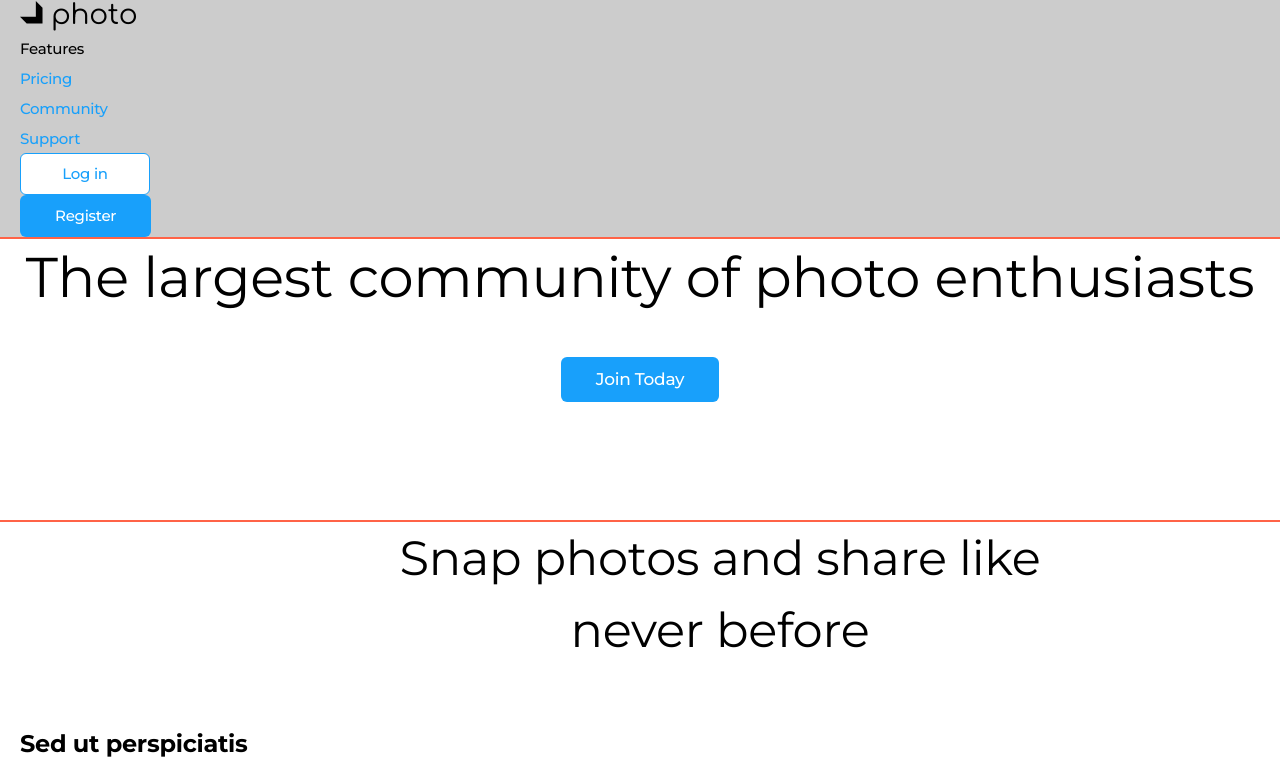
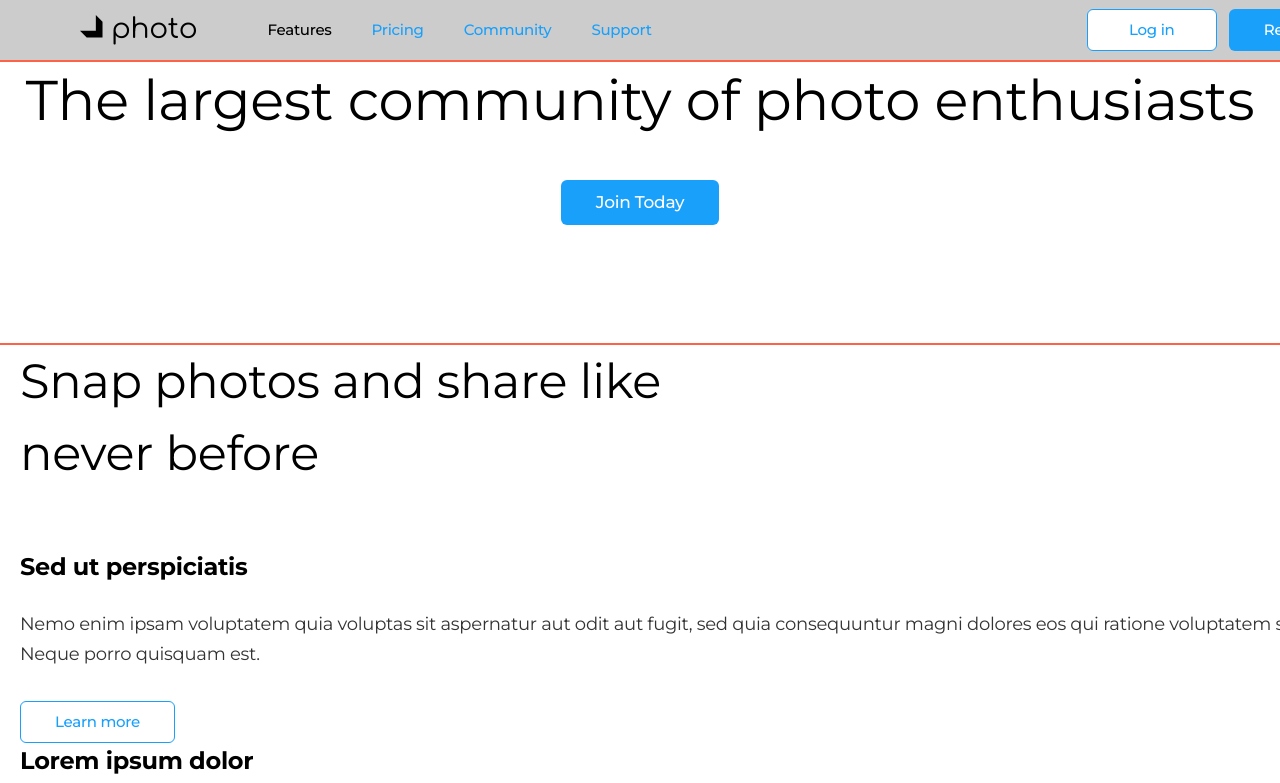
Before and after one commit to vnko1/fs-67-recorded-lessons, a plain HTML site: page index.html in a window 1280 px wide. Shown: the top 783 px of the page. Drawn offline with nearby package versions, Linux system fonts and the light colour scheme.

Commit message:
starting to add flex

```diff
--- a/css/styles.css
+++ b/css/styles.css
@@ -23,6 +23,44 @@
   clip-path: inset(50%);
   margin: -1px;
 }
+
+/* .test-container {
+  width: 1230px;
+  padding-left: 15px;
+  padding-right: 15px;
+  margin-left: auto;
+  margin-right: auto;
+}
+
+.flex-container {
+  display: flex;
+  flex-wrap: wrap;
+  justify-content: space-between; - подходит, если уверены, что не пропадет контен, иначе будет дырка!
+}
+
+.flex-element {
+  width: 380px; / calc((100% - 2 * 30px) / 3)
+  margin-right: 30px;
+  margin-bottom: 30px;
+}
+
+.flex-element:nth-child(3n) {
+  margin-right: 0;
+}
+
+.flex-element:not(:nth-child(3n)) {
+  margin-right: 30px;
+}
+
+.flex-element:nth-last-child(-n + 3) {
+  margin-bottom: 0;
+}
+
+.flex-element:not(:nth-last-child(-n+3){
+  margin-right: 30px;
+}
+
+*/
 
 body {
   background-color: var(--primary-bg-color);
@@ -54,6 +92,7 @@ p {
 }
 
 .page-header {
+  /* padding-top: 14px; */
   background-color: #ccc;
 }
 .container {
@@ -64,9 +103,18 @@ p {
   padding-right: 20px;
   outline: 2px solid tomato;
 }
-.page-header {
-  /* padding-top: 14px; */
-  /* padding-bottom: 14px; */
+/* .page-header {
+  padding-top: 14px;
+  padding-bottom: 14px;
+}  */
+
+.main-nav {
+  display: flex;
+  align-items: center;
+}
+
+.page-header .logo {
+  margin-left: 60px;
 }
 
 .logo {
@@ -82,7 +130,28 @@ p {
 .logo:focus {
   color: var(--accent-color);
 }
+
+.site-nav {
+  display: flex;
+  margin-left: 70px;
+  /* width: 200px; */
+}
+
+.site-nav .item:not(:last-child) {
+  /* outline: 2px solid tomato; */
+  margin-right: 40px;
+}
+
+/* .site-nav .item + .item { селектор соседа, т.е. применяеться ко всему, что после (ниже в коде) соседа (+)
+  margin-left: 40px;
+} */
+
 .site-nav .link {
+  display: block;
+  padding-top: 21px;
+  padding-bottom: 21px;
+  /* margin-top: 21px;
+  margin-bottom: 21px; */
   color: var(--accent-color);
   font-weight: 500;
   font-size: 15px;
@@ -96,7 +165,21 @@ p {
   color: var(--title-text-color);
 }
 
+.auth-nav {
+  display: flex;
+  margin-left: auto;
+  margin-right: 60px;
+}
+
+.auth-nav .item:not(:last-child) {
+  margin-right: 12px;
+}
+/* .auth-nav .item + .item {
+  margin-right: 12px;
+} */
+
 /* button */
+
 .button {
   display: inline-block;
   border-radius: 6px;
@@ -120,6 +203,7 @@ p {
   background-color: var(--accent-color);
   color: var(--primary-bg-color);
 }
+
 .hero {
   text-align: center;
 }
@@ -131,8 +215,9 @@ p {
   font-weight: 400;
   font-size: 56px;
   line-height: 1.43;
-  text-align: center;
+  /* text-align: center; */
 }
+
 .hero .button {
   font-weight: 500;
   font-size: 17px;
@@ -156,7 +241,18 @@ p {
   font-weight: 400;
   font-size: 48px;
   line-height: 1.5;
-  text-align: center;
+}
+
+.feature-list {
+  display: flex;
+  flex-wrap: wrap;
+  /* justify-content: space-between;
+  column-gap: 148px;
+  row-gap: 60px; */
+}
+
+.feature-list .item {
+  /* max-width: 560px; */
 }
 
 .feature-list .title,
@@ -205,6 +301,7 @@ p {
 .clients .section-title {
   /* padding-top: 120px; */
   margin-bottom: 30px;
+  text-align: center;
 }
 
 .clients-description {
@@ -212,7 +309,7 @@ p {
   margin-bottom: 80px;
   font-size: 36px;
   line-height: 1.39;
-  /* text-align: center; */
+  text-align: center;
 }
 .section .section-description {
   margin-top: 0;
--- a/index.html
+++ b/index.html
@@ -22,34 +22,70 @@
     <!--css подключается после tag title согласно спецификации-->
   </head>
   <body>
+    <!-- <div class="test-container">
+      <div class="flex-container">
+        <div class="flex-element">
+          Lorem ipsum dolor sit amet consectetur, adipisicing elit. Dolorem ut quo hic, nobis
+          commodi id iste beatae magnam voluptatem odit! Eum, temporibus? Dolorum, repellat sequi
+          qui recusandae esse enim placeat.
+        </div>
+        <div class="flex-element">
+          Tempora, distinctio? Odit, voluptatem! Voluptatum aspernatur neque velit magni natus
+          dolorem, suscipit, est, nihil maxime unde nobis labore totam dolorum cum numquam et aut
+          itaque debitis quasi ducimus rerum. Provident.
+        </div>
+        <div class="flex-element">
+          Nam earum quidem fugiat unde velit exercitationem! Necessitatibus, nobis minima esse
+          temporibus, ipsa facere, minus iure ex optio inventore dignissimos laudantium quam eos
+          eaque asperiores quis consectetur? A, nam dolore.
+        </div>
+        <div class="flex-element">
+          Exercitationem temporibus minima reprehenderit iste laboriosam quod eius blanditiis
+          distinctio in soluta magni ea consequuntur, aperiam vitae quos consectetur provident sed
+          fugiat dolorem esse quas labore porro expedita. Eaque, cumque!
+        </div>
+        <div class="flex-element">
+          Ad hic et eum amet suscipit ducimus. Amet, perferendis voluptatibus impedit distinctio
+          cumque sit necessitatibus saepe, dolores sequi, aliquid nemo voluptatum accusamus harum
+          accusantium enim explicabo. Ea amet numquam consectetur!
+        </div>
+        <div class="flex-element">
+          Dolor, mollitia necessitatibus! Cumque laudantium fugiat modi aut sequi maxime, vitae ea
+          officiis. Aliquam esse perspiciatis excepturi magnam quae commodi repudiandae repellendus,
+          magni facere, nostrum odit libero eum expedita dolore.
+        </div>
+      </div>
+    </div> -->
     <header class="page-header">
       <!-- <div class="container"> -->
-      <nav class="container">
+      <nav class="container main-nav">
         <a href="./index.html" class="logo link">
           <img src="./images/logo.svg" alt="logo" />
           photo
         </a>
         <ul class="site-nav list">
-          <li><a href="./features.html" class="link current">Features</a></li>
-          <li><a href="/" class="link">Pricing</a></li>
-          <li><a href="/community.html" class="link">Community</a></li>
-          <li><a href="/" class="link">Support</a></li>
+          <li class="item">
+            <a href="./features.html" class="link current">Features</a>
+          </li>
+          <li class="item"><a href="/" class="link">Pricing</a></li>
+          <li class="item"><a href="/community.html" class="link">Community</a></li>
+          <li class="item"><a href="/" class="link">Support</a></li>
         </ul>
         <ul class="auth-nav list">
-          <li><a href="/" class="button primary link">Log in</a></li>
-          <li><a href="/" class="button secondary link">Register</a></li>
+          <li class="item"><a href="/" class="button primary link">Log in</a></li>
+          <li class="item"><a href="/" class="button secondary link">Register</a></li>
         </ul>
       </nav>
       <!-- </div> -->
     </header>
     <main>
-      <div>
-        <!--тег div тут використаний для пізнішого оформлення у css, для верстки він не потрібен-->
-        <section class="hero">
-          <h1 class="hero-title">The largest community of photo enthusiasts</h1>
-          <a href="/" class="button secondary link">Join Today</a>
-        </section>
-      </div>
+      <!-- <div> -->
+      <!--тег div тут використаний для пізнішого оформлення у css, для верстки він не потрібен-->
+      <section class="hero">
+        <h1 class="hero-title">The largest community of photo enthusiasts</h1>
+        <a href="/" class="button secondary link">Join Today</a>
+      </section>
+      <!-- </div> -->
       <section class="section">
         <div class="container">
           <h2 class="section-title">
@@ -57,7 +93,7 @@
             never before
           </h2>
           <ul class="feature-list list">
-            <li>
+            <li class="item">
               <h3 class="title">Sed ut perspiciatis</h3>
               <p class="text">
                 Nemo enim ipsam voluptatem quia voluptas sit aspernatur aut odit aut fugit, sed quia
@@ -66,7 +102,7 @@
               </p>
               <a href="/" class="button primary link">Learn more</a>
             </li>
-            <li>
+            <li class="item">
               <h3 class="title">Lorem ipsum dolor</h3>
               <p class="text">
                 Amet, consectetur adipiscing elit, sed do eiusmod tempor incididunt ut labore et
@@ -75,7 +111,7 @@
               </p>
               <a href="/" class="button primary link">Learn more</a>
             </li>
-            <li>
+            <li class="item">
               <h3 class="title">Nemo enim ipsam</h3>
               <p class="text">
                 <!--class на даному етапі не потрібен, оскільки весь стиль наслідується від <body>-->
@@ -85,7 +121,7 @@
               </p>
               <a href="/" class="button primary link">Learn more</a>
             </li>
-            <li>
+            <li class="item">
               <h3 class="title">Tempor incididunt</h3>
               <p class="text">
                 Eos qui ratione voluptatem sequi nesciunt. Neque porro quisquam est, qui dolorem
@@ -99,7 +135,7 @@
       </section>
       <section class="section no-padding">
         <div class="container">
-          <h2 class="section-title">Work examples</h2>
+          <h2 hidden class="section-title">Work examples</h2>
           <ul class="work-list list">
             <li class="item">
               <img src="./images/placeholder.png" alt="work examles" width="750" />
```
